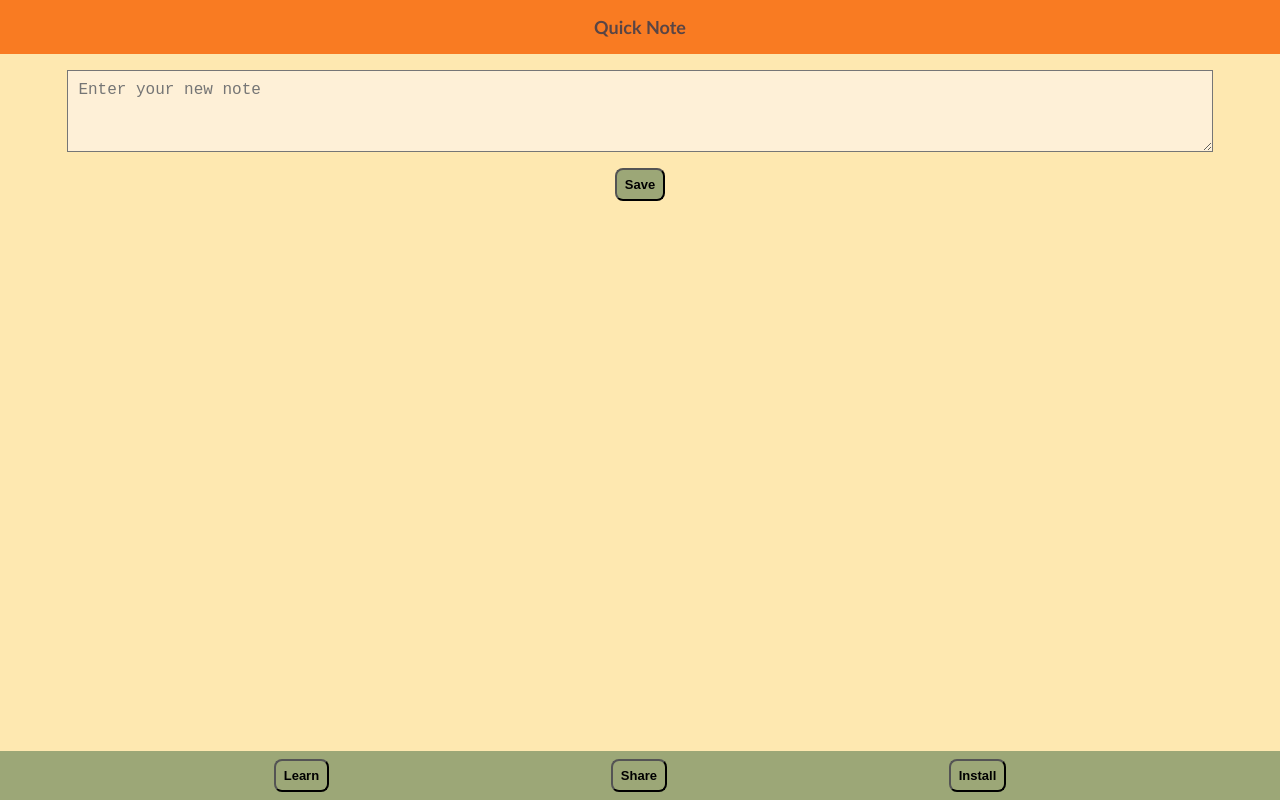
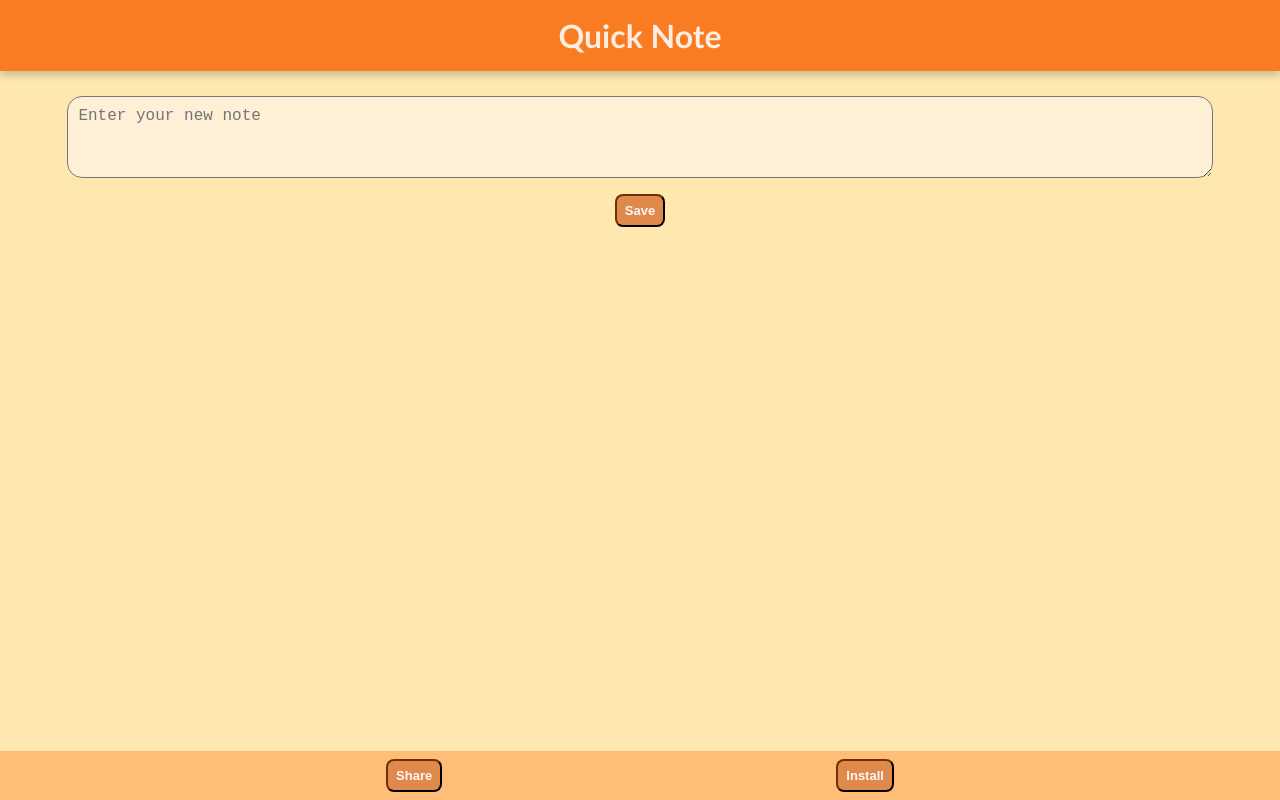
Before and after one commit to hokageCV/quick-note, a plain HTML site: page index.html in a window 1280 px wide. Drawn offline with Linux system fonts and the light colour scheme.

Commit message:
style: change theme colors

```diff
--- a/index.html
+++ b/index.html
@@ -28,9 +28,6 @@
 
     <ul id="toolbar">
       <li>
-        <button id="btnLearn">Learn</button>
-      </li>
-      <li>
         <button id="btnShare">Share</button>
       </li>
       <li id="itemInstall">
--- a/style.css
+++ b/style.css
@@ -1,12 +1,17 @@
-body {
+:root {
   --baseBG: #fee8b0;
   --titleBG: #f97b22;
-  --themeColor: #ed6606;
-  --titleText: #594545;
+  --titleText: #feede0;
+
   --textAreaBG: #fef0d7;
   --noteText: rgb(67, 66, 66);
-  --toolbarBG: #9ca777;
   --noteBtnText: black;
+
+  --toolbarBG: #ffbd77;
+
+  --btnBG: #e0894c;
+  --btnText: #fdf7f3;
+  --btnBorder: #1b0c01;
 }
 
 body {
@@ -17,12 +22,15 @@ body {
 }
 
 h1 {
-  font-size: large;
+  font-size: 32px;
   text-align: center;
   background-color: var(--titleBG);
   color: var(--titleText);
   padding: 16px;
   margin: 0;
+
+  /* shadow  */
+  box-shadow: 0px 4px 8px rgba(0, 0, 0, 0.2);
 
   /* to prevent user from selecting text in app */
   user-select: none;
@@ -39,6 +47,7 @@ ul {
 
 form {
   margin: 16px;
+  margin-top: 25px;
   text-align: center;
 }
 
@@ -50,19 +59,21 @@ textarea {
   height: 60px;
   font-size: 16px;
   background-color: var(--textAreaBG);
+  border-radius: 15px;
 }
 
 button {
   display: block;
   text-decoration: none;
-  background-color: var(--toolbarBG);
-  color: var(--noteBtnText);
+  background-color: var(--btnBG);
+  color: var(--btnText);
   font-size: 13px;
   padding: 8px 8px;
   line-height: 1;
   margin: 8px 8px;
   font-weight: bold;
   border-radius: 8px;
+  border-color: var(--btnBorder);
 
   user-select: none;
   -webkit-user-select: none;
```
